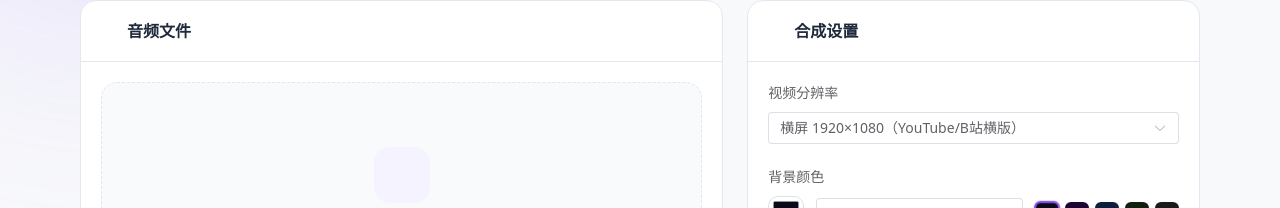
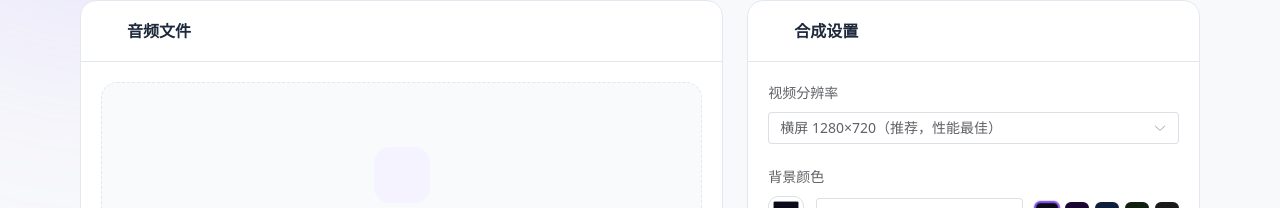
Before and after one commit to PL-FE/DesignKitWeb, a Vue app: page /lyric-video in a window 1280 px wide. Shown: the part 209-417 px from the top of the page. Built offline with nearby package versions, Linux system fonts and the light colour scheme; some icons are missing.

Commit message:
refactor: update default resolution to 720p and add processing time constraints for performance optimization

```diff
--- a/src/views/LyricVideoMaker.vue
+++ b/src/views/LyricVideoMaker.vue
@@ -16,7 +16,7 @@ const fontSize      = useLocalStorage('lv:font_size',      150)
 const fontColor     = useLocalStorage('lv:font_color',     '#ffffff')
 const strokeColor   = useLocalStorage('lv:stroke_color',   '#000000')
 const strokeWidth   = useLocalStorage('lv:stroke_width',   4)
-const resolution    = useLocalStorage('lv:resolution',     '1920x1080')
+const resolution    = useLocalStorage('lv:resolution',     '1280x720')
 const removeVocals  = useLocalStorage('lv:remove_vocals',  false)
 const letterSpacing = useLocalStorage('lv:letter_spacing', 8)    // 字符间距（px）
 const lineGapRatio  = useLocalStorage('lv:line_gap_ratio', 1.5)  // 行间距倍数
@@ -29,10 +29,11 @@ const videoUrl = ref<string | null>(null)
 const outputFilename = ref('')
 
 const resolutionOptions = [
-  { label: '竖屏 1080×1920（推荐，抖音/B站竖版）', value: '1080x1920' },
-  { label: '横屏 1920×1080（YouTube/B站横版）', value: '1920x1080' },
-  { label: '竖屏 720×1280（较小文件）', value: '720x1280' },
-  { label: '正方形 1080×1080（Instagram）', value: '1080x1080' },
+  { label: '竖屏 720×1280（推荐，性能最佳）', value: '720x1280' },
+  { label: '横屏 1280×720（推荐，性能最佳）', value: '1280x720' },
+  { label: '竖屏 1080×1920（高负载，容易超时）', value: '1080x1920' },
+  { label: '横屏 1920×1080（高负载，容易超时）', value: '1920x1080' },
+  { label: '正方形 1080×1080', value: '1080x1080' },
 ]
 
 // ——— LRC 预览分页 ———
@@ -122,7 +123,7 @@ const statusText = computed(() => {
   if (status.value === 'uploading') return `上传中 ${uploadPercent.value}%`
   if (status.value === 'processing')
     return removeVocals.value
-      ? '正在 AI 分离人声并合成视频，可能需要 1~3 分钟...'
+      ? '正在 AI 分离人声并合成视频，限时 2 分钟...'
       : '正在合成视频，请稍候...'
   return ''
 })
@@ -374,7 +375,7 @@ const statusText = computed(() => {
                     <div class="flex items-start gap-2">
                       <Icon icon="solar:clock-circle-bold-duotone" class="text-amber-500 text-sm mt-0.5 flex-shrink-0" />
                       <p class="text-xs text-amber-700 leading-relaxed">
-                        AI 人声分离耗时约 30 秒 ~ 3 分钟，视音频时长而定，请耐心等待。
+                        AI 人声分离与合成需在 2 分钟内完成，音频建议不要超过 5 分钟，请耐心等待。
                       </p>
                     </div>
                   </div>
```
